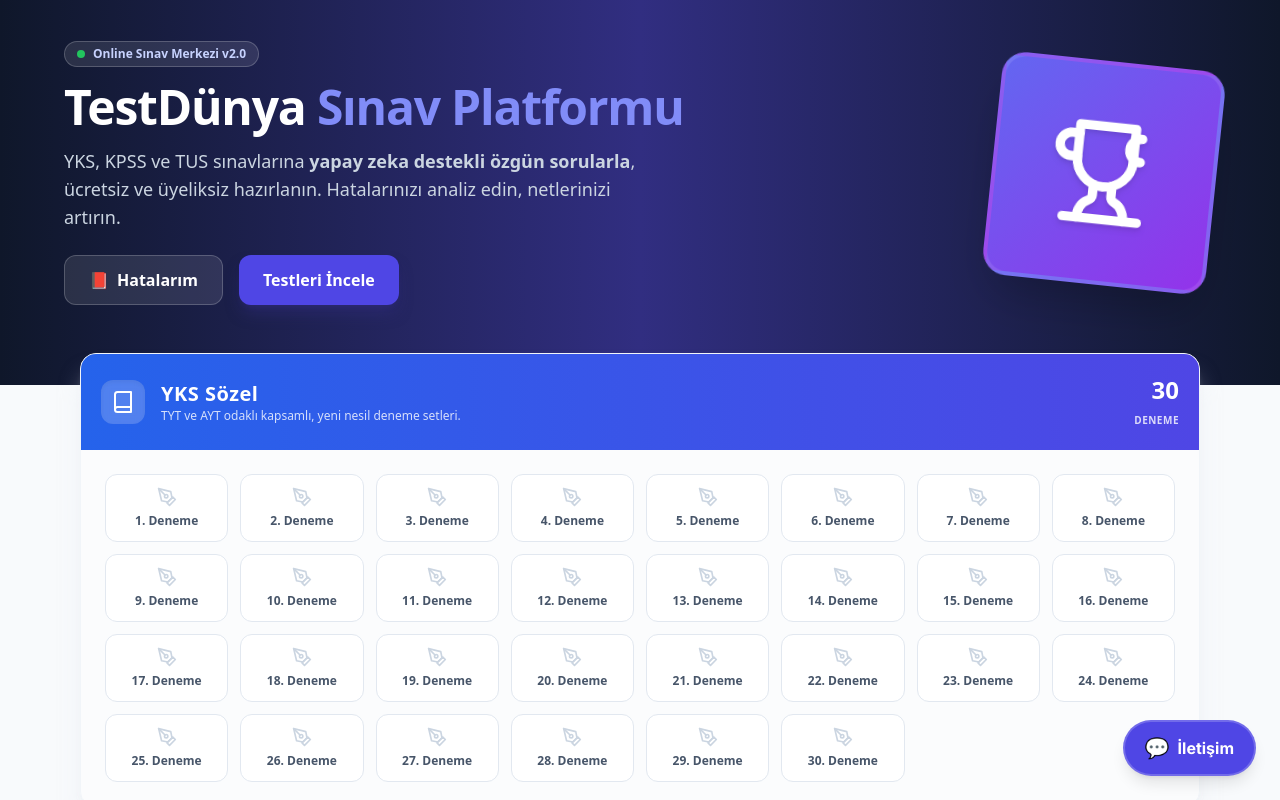
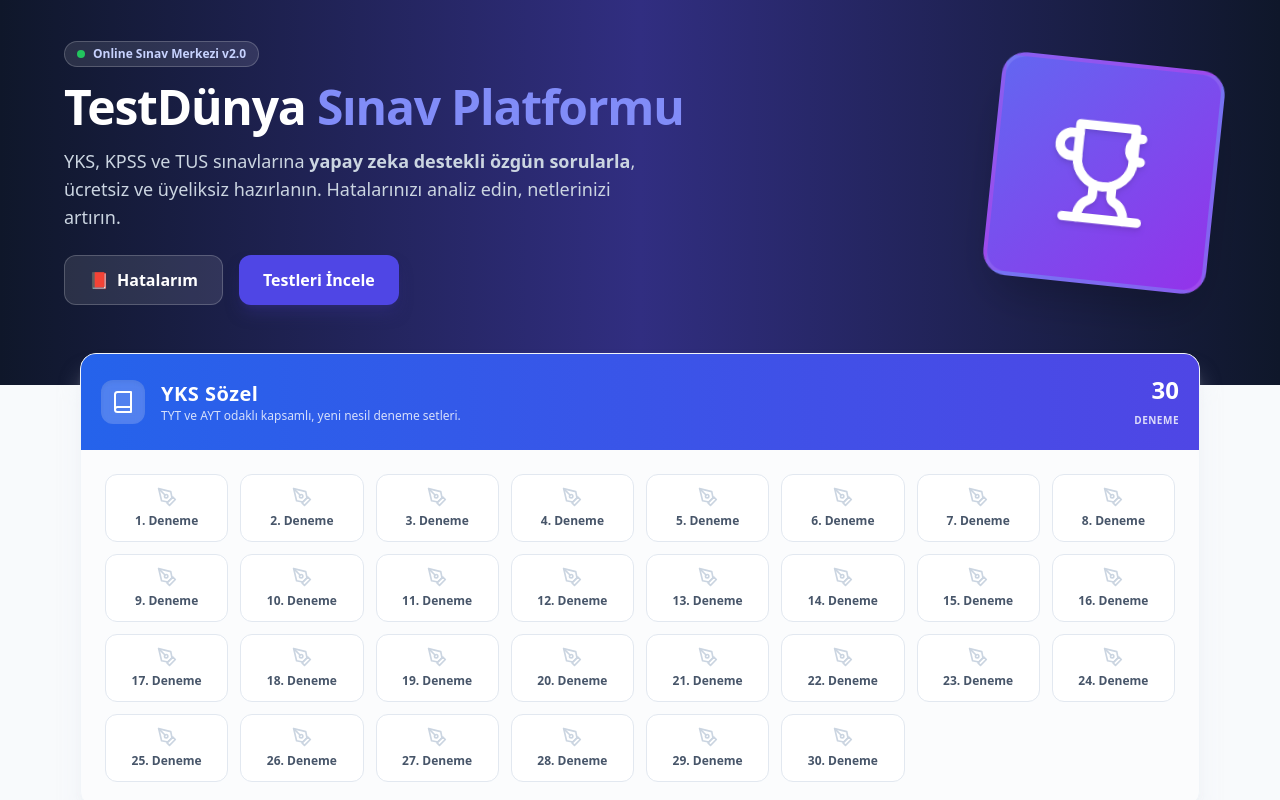
Before and after one commit to kuarkcoin/testdunya, a Next.js app: page / in a window 1280 px wide. Shown: the top 800 px of the page. Built offline with nearby package versions, Linux system fonts and the light colour scheme.

Commit message:
Update layout.tsx

```diff
--- a/app/layout.tsx
+++ b/app/layout.tsx
@@ -1,7 +1,6 @@
 import './globals.css'
 import type { Metadata } from 'next'
 import { Inter } from 'next/font/google'
-import Link from 'next/link'
 
 const inter = Inter({ subsets: ['latin'] })
 
@@ -32,24 +31,11 @@ export default function RootLayout({
       <head>
         <meta charSet="utf-8" />
         <meta name="viewport" content="width=device-width, initial-scale=1, maximum-scale=1" />
-        {/* Tasarımı düzelten Tailwind Script */}
+        {/* Tailwind Script */}
         <script src="https://cdn.tailwindcss.com"></script>
       </head>
       <body className={`${inter.className} bg-slate-50 text-slate-900 antialiased relative min-h-screen`}>
-
         {children}
-
-        {/* --- SABİT İLETİŞİM KUTUSU (SAĞ ALT KÖŞE) --- */}
-        <div className="fixed bottom-6 right-6 z-50 animate-bounce-slow">
-          <Link
-            href="/iletisim"
-            className="flex items-center gap-2 bg-indigo-600 hover:bg-indigo-700 text-white px-5 py-3 rounded-full shadow-lg transition-all hover:scale-105 hover:shadow-indigo-500/50 font-bold border-2 border-white/20 backdrop-blur-md"
-          >
-            <span className="text-xl">💬</span>
-            <span className="hidden sm:inline">İletişim</span>
-          </Link>
-        </div>
-
       </body>
     </html>
   )
```
